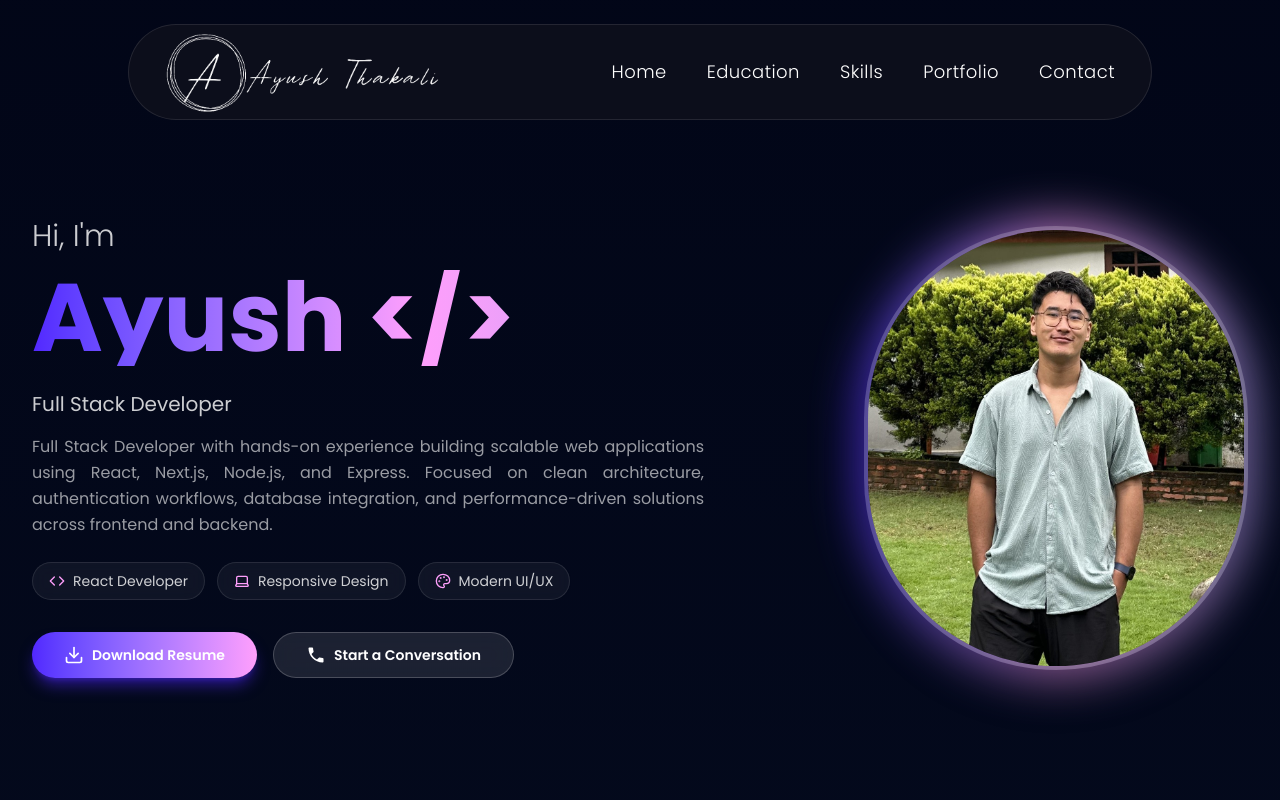
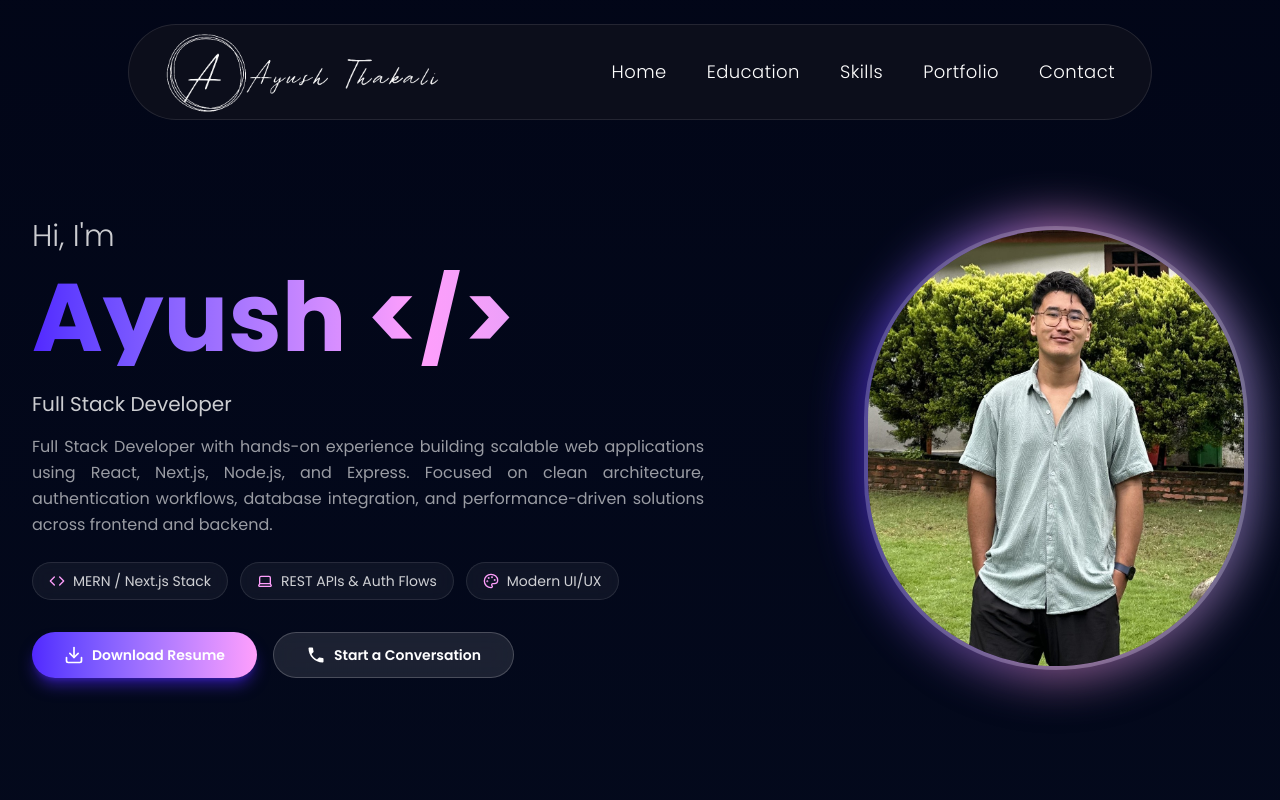
Before and after one commit to ayushthakali/Portfolio, a React (Vite) app: page / in a window 1280 px wide. Shown: the top 800 px of the page. Built offline with nearby package versions, Linux system fonts and the light colour scheme.

Commit message:
update: changed hero section

```diff
--- a/index.html
+++ b/index.html
@@ -3,7 +3,7 @@
   <head>
     <meta charset="UTF-8" />
     <meta name="viewport" content="width=device-width, initial-scale=1.0" />
-    <title>Ayush Thakali | Web Developer</title>
+    <title>Ayush Thakali | Full Stack Developer</title>
   </head>
   <body>
     <div id="root"></div>
--- a/src/components/Hero.jsx
+++ b/src/components/Hero.jsx
@@ -5,8 +5,8 @@ import { Link } from "react-scroll";
 
 function Hero() {
   const highlights = [
-    { icon: Code, text: "React Developer" },
-    { icon: Laptop, text: "Responsive Design" },
+    { icon: Code, text: "MERN / Next.js Stack" },
+    { icon: Laptop, text: "REST APIs & Auth Flows" },
     { icon: Palette, text: "Modern UI/UX" },
   ];
 
```
